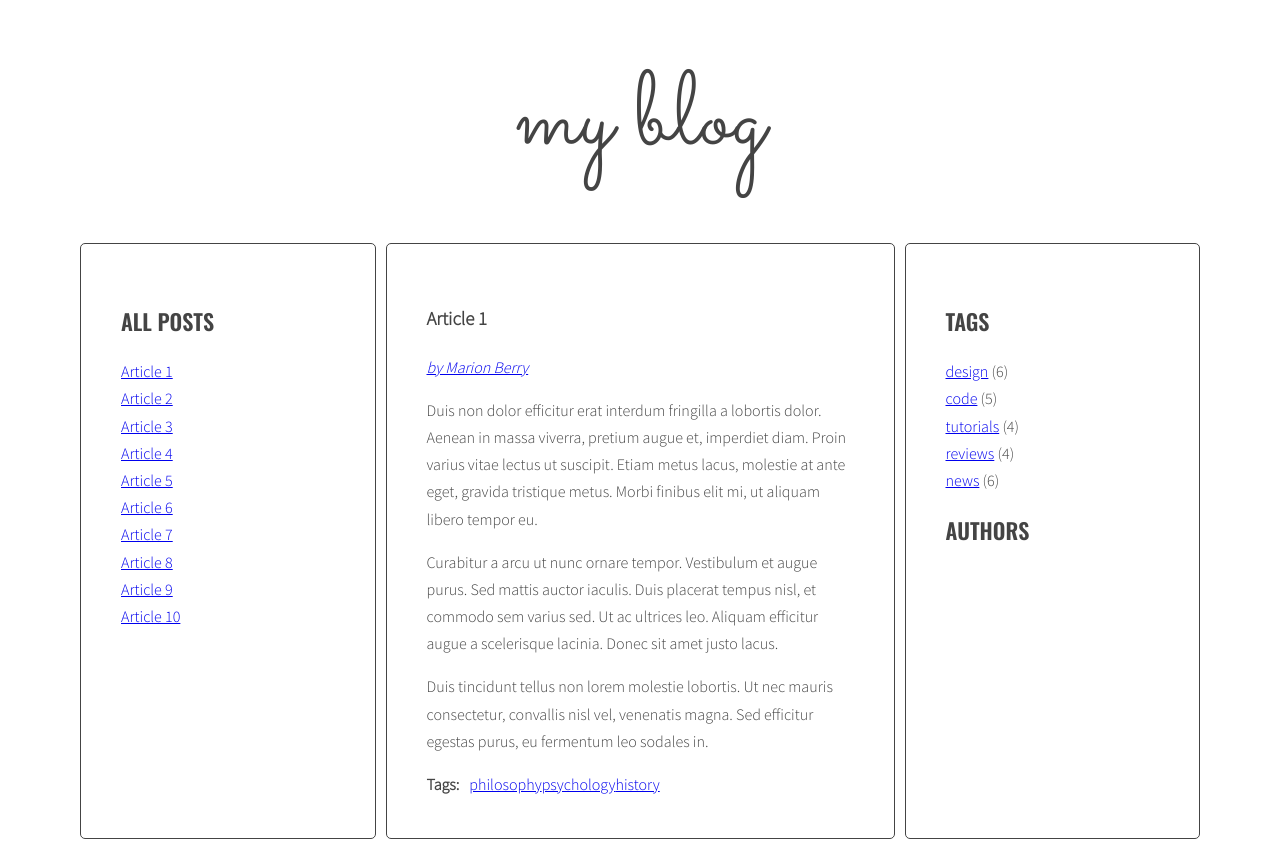
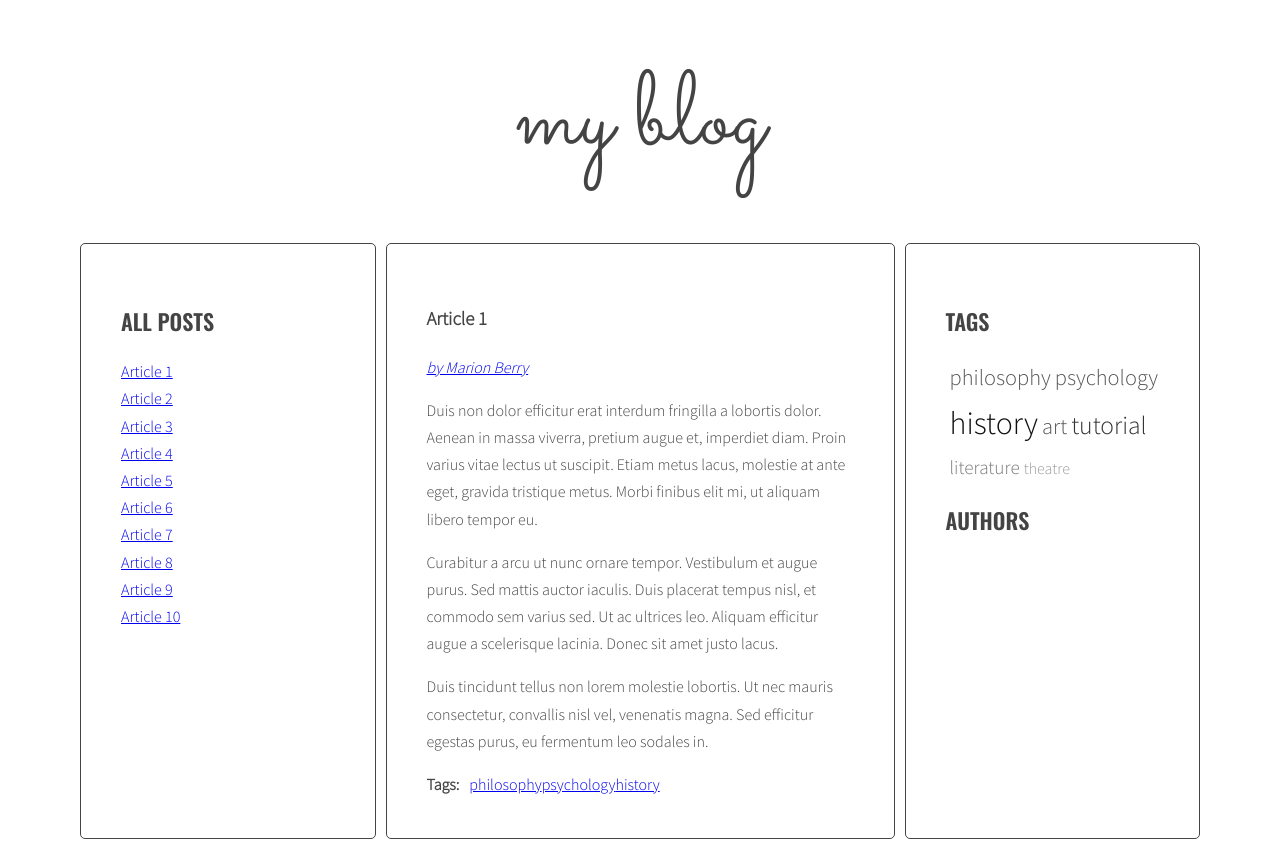
Before and after one commit to kherma/-SCHOOL_05-javascript-blog, a website: page index.html in a window 1280 px wide. Drawn offline with nearby package versions, Linux system fonts and the light colour scheme.

Commit message:
Created cloud of tags

```diff
--- a/index.html
+++ b/index.html
@@ -190,11 +190,11 @@
                 <aside class="sidebar">
                   <h2 class="section-title">Tags</h2>
                   <ul class="list tags">
-                    <li><a href="#">design</a> <span>(6)</span></li>
+                    <!-- <li><a href="#">design</a> <span>(6)</span></li>
                     <li><a href="#">code</a> <span>(5)</span></li>
                     <li><a href="#">tutorials</a> <span>(4)</span></li>
                     <li><a href="#">reviews</a> <span>(4)</span></li>
-                    <li><a href="#">news</a> <span>(6)</span></li>
+                    <li><a href="#">news</a> <span>(6)</span></li> -->
                   </ul>
                   <h2 class="section-title">Authors</h2>
                   <ul class="list authors">
--- a/js/script.js
+++ b/js/script.js
@@ -42,7 +42,11 @@
         optTitleSelector = '.post-title',
         optTitleListSelector = '.titles',
         optArticleTagSelector = '.post-tags .list',
-        optArticleAuthorSelector = '.post-author';
+        optArticleAuthorSelector = '.post-author',
+        optTagsListSelector = '.tags.list',
+        optCloudClassCount = 5,
+        optCloudClassPrefix = 'tag-size-';
+
 
     function generateTitleLinks(customSelector = ''){
 
@@ -78,7 +82,27 @@
     }
     generateTitleLinks();
 
+    function calculateTagsParams(tags){
+        const params = {min: '99999', max: '0'};
+        for(let tag in tags){
+            params.max = Math.max(tags[tag], params.max);
+            params.min = Math.min(tags[tag], params.min);
+        }
+        return params;
+    }
+
+    function calculateTagClass (count, params) {
+        const normalizedCount = count - params.min;
+        const normalizedMax = params.max - params.min;
+        const percentage = normalizedCount / normalizedMax;
+        const classNumber = Math.floor( percentage * (optCloudClassCount - 1) + 1 );
+        return optCloudClassPrefix + '' + classNumber;
+    }
+
     function generateTags(){
+        /* [NEW] create a new variable allTags with an empty object */
+        let allTags = {};
+
         const articles = document.querySelectorAll(optArticleSelector); /* find all articles */
         // console.log(articles);
 
@@ -98,15 +122,44 @@
 
             for (let tag of articleTagsArray) { /* START LOOP: for each tag */
                 // console.log(tag);
-
                 const tagHTML = '<li><a href="#tag-' + tag + '">' + tag + '</a></li>'; /* generate HTML of the link */
                 // console.log(tagHTML);
 
                 html += tagHTML /* add generated code to html variable */
 
+                /* [NEW] check if this link is NOT already in allTags */
+                if(!allTags[tag]){
+                    /* [NEW] add generated code to allTags array */
+                    allTags[tag] = 1;
+                } else {
+                    allTags[tag]++;
+                }
             } /* END LOOP: for each tag */
 
             tagsWrapper.innerHTML = html;/* insert HTML of all the links into the tags wrapper */
+
+            /* [NEW] find list of tags in right column */
+            const tagList = document.querySelector('.tags');
+
+
+            const tagsParams = calculateTagsParams(allTags);
+
+            /* [NEW] create variable for all links HTML code */
+            let allTagsHTML = '';
+
+            /* [NEW] START LOOP: for each tag in allTags: */
+            for(let tag in allTags){
+            /* [NEW] generate code of a link and add it to allTagsHTML */
+            // const tagLinkHTML = '<li><a href="#tag-' + tag + '" class="tag-size ' + calculateTagClass(allTags[tag], tagsParams) +'">' + tag + '</a> <span>' + ' (' + allTags[tag] + ') ' + '</span></li>';
+
+            const tagLinkHTML = '<li><a href="#tag-' + tag + '" class="tag-size ' + calculateTagClass(allTags[tag], tagsParams) +'">' + tag + '</a></li>';
+
+            allTagsHTML += tagLinkHTML;
+            } /* [NEW] END LOOP: for each tag in allTags: */
+
+            /*[NEW] add HTML from allTagsHTML to tagList */
+            tagList.innerHTML = allTagsHTML;
+
         } /* END LOOP: for every article: */
       }
 
--- a/sass/style.scss
+++ b/sass/style.scss
@@ -118,3 +118,34 @@ body {
     margin: 0 10px 0 0;
   }
 }
+
+/* Tag list */
+ul.tags li{
+  display: inline-block;
+  margin-left: 4px;
+}
+
+.tag-size {
+  text-decoration: none;
+}
+
+.tag-size-1 {
+  font-size: 1em;
+  color: #999;
+}
+.tag-size-2 {
+  font-size: 1.2em;
+  color: #777;
+}
+.tag-size-3 {
+  font-size: 1.4em;
+  color: #555;
+}
+.tag-size-4 {
+  font-size: 1.6em;
+  color: #333;
+}
+.tag-size-5 {
+  font-size: 2em;
+  color: #111;
+}
```
Also changed, not shown: css/style.css, 1 other file.
